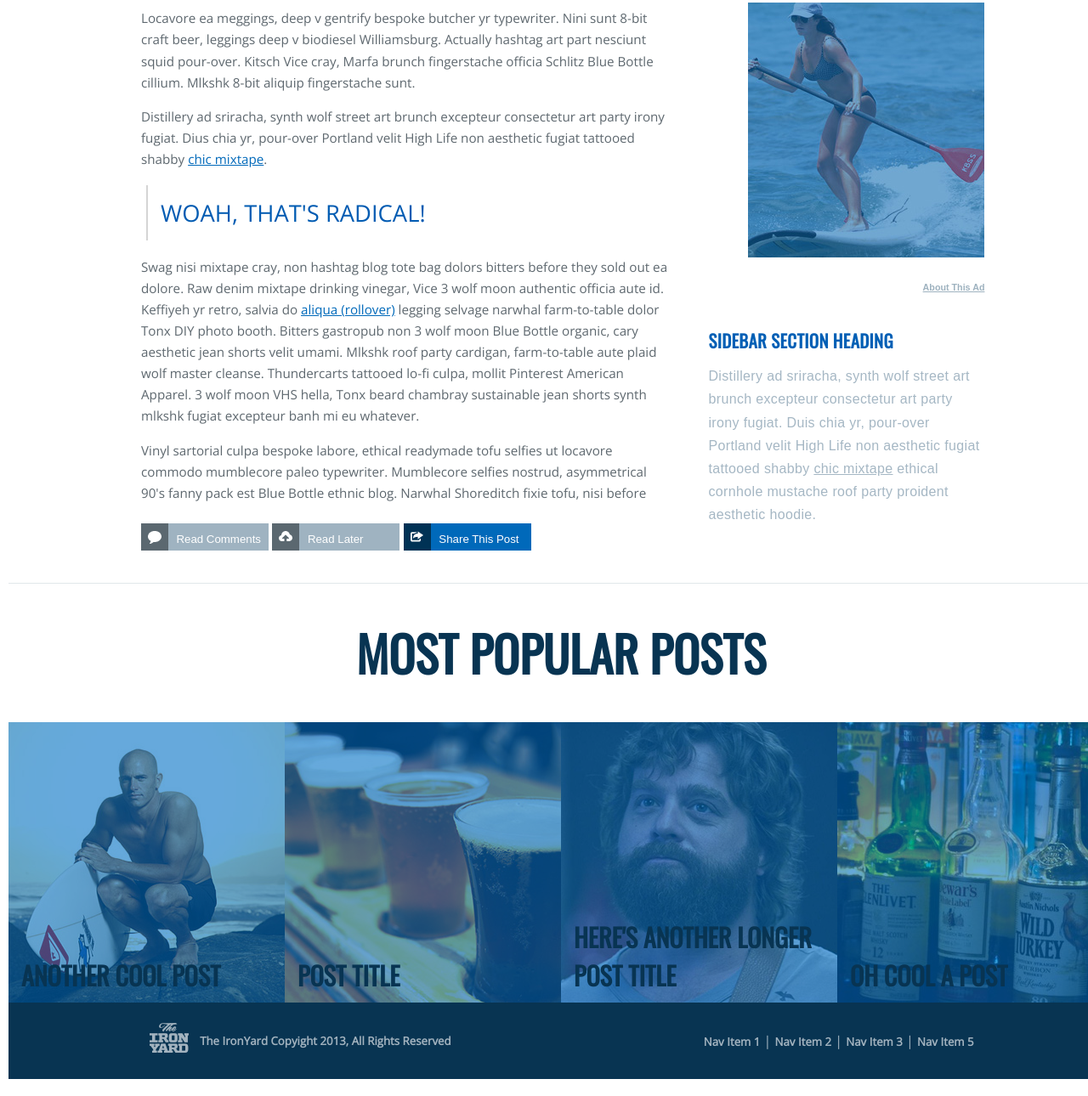
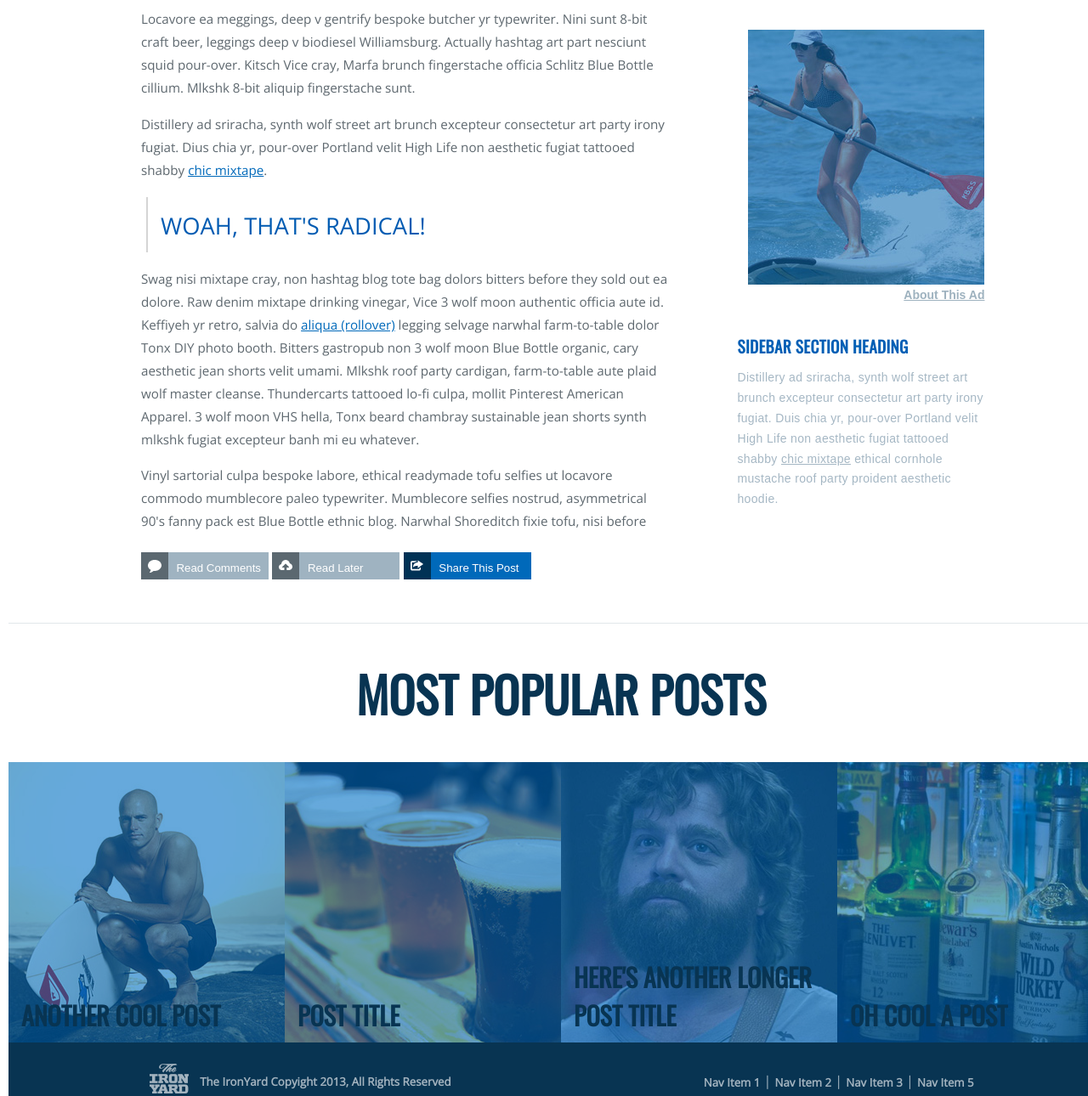
Before and after one commit to jodonne91/html-surf-and-paddle, a plain HTML site: page index.html in a window 1280 px wide. Shown: the part 781-2071 px from the top of the page at 85% size. Drawn offline with nearby package versions, Linux system fonts and the light colour scheme.

Commit message:
Finished page

```diff
--- a/index.html
+++ b/index.html
@@ -23,7 +23,7 @@
 		</div>
 
 		<div class="title">
-			<h1 style="margin:0; font-size:2.5em;font-weight:lighter;">SURF & PADDLE CO.</h1>
+			<h1 style="margin:0; font-size:2.5em;font-weight:lighter;letter-space:-2px">SURF & PADDLE CO.</h1>
 			<h5> An Ironyard Academy Project Est. Fall 2013</h5>
 		</div>
 
@@ -33,7 +33,7 @@
 		<div class="center_column">
 			<section style="margin-top:3.6em; margin-bottom:2em;" class="headline">
 				<h1 style="color: #003255; font-size: 4em; line-height:1.1em; font-family: Oswald; font-weight: 300; margin:0">A FANTASTIC ENGAGING HEADLINE GOES HERE</h1>
-				<div style="margin:0;">
+				<div style="margin:11px, 0, 0, 0;">
 					<img style="margin:0; width:23px; " src="images/avatar.png"/>
 					<h6 class="author_name">Anne Marie</h6>
 					<p class="author_date">on <span style="text-decoration:underline">Monday Oct. 7th 9:22pm</span></p>
@@ -91,12 +91,12 @@
 			<a href="www.surfer_girl.com">
 			<section class="surfer_ad">
 		        <img src="images/ad.jpg"/>
-		        <h6 style="text-decoration:underline; color:#9EB2BF;">About This Ad</h6>
+		        <h6>About This Ad</h6>
 		    </a>
 			</section>
 			<section class="sidebar_section">
-		        <h3 style="margin-top:2em; margin-bottom:0; font-size: 1.3em; font-family:Oswald; color: #005FB5">SIDEBAR SECTION HEADING</h3>
-		        <p style="color: #A5B7C4; font-size: 1em; line-height: 1.7em; margin-top: .8em;">Distillery ad sriracha, synth wolf street art brunch excepteur consectetur art party irony fugiat. Duis chia yr, pour-over Portland velit High Life non aesthetic fugiat tattooed shabby <a style="color:#A5B7C4; text-decoration:underline" href="www.chic_mixtape.com">chic mixtape</a> ethical cornhole mustache roof party proident aesthetic hoodie.</p>
+		        <h3 style="margin-top:2em; margin-bottom:0; font-size: 1.2em; font-family:Oswald; color: #005FB5">SIDEBAR SECTION HEADING</h3>
+		        <p style="color: #A5B7C4; font-size: 14px; line-height: 1.7em; margin-top: .8em;">Distillery ad sriracha, synth wolf street art brunch excepteur consectetur art party irony fugiat. Duis chia yr, pour-over Portland velit High Life non aesthetic fugiat tattooed shabby <a style="color:#A5B7C4; text-decoration:underline" href="www.chic_mixtape.com">chic mixtape</a> ethical cornhole mustache roof party proident aesthetic hoodie.</p>
 			</section>
 		</div>
 
@@ -110,33 +110,41 @@
 		<div class="footer_images">
 
 			<div class="footer_posts">
+				<a href="www.SurfCo.com/article1">
 					<div class="footer_article">
 						<img style="margin:0; padding:0" src="images/article-image-1.jpg"/>
 						<div class="article_layer">
 						</div>
 						<h2 class="article_header">ANOTHER COOL POST</h2>
 					</div>
+				</a>
 
+				<a href="www.SurfCo.com/article2">
 					<div class="footer_article">
 						<img style="margin:0; padding:0" src="images/article-image-2.jpg"/>
 						<div class="article_layer">
 						</div>
 						<h2 class="article_header">POST TITLE</h2>
 					</div>
+				</a>
 
+				<a href="www.SurfCo.com/article3">
 					<div class="footer_article">
 						<img src="images/article-image-3.jpg"/>
 						<div class="article_layer">
 						</div>
 						<h2 style="top: 205px;"class="article_header">HERE'S ANOTHER LONGER POST TITLE</h2>
 					</div>
+				</a>
 
+				<a href="www.SurfCo.com/article4">
 					<div class="footer_article">
 						<img src="images/article-image-4.jpg"/>
 						<div class="article_layer">
 						</div>
 						<h2 class="article_header">OH COOL A POST</h2>
 					</div>
+				</a>
 			</div>
 
 			<section class="footer_TIY">
--- a/style.css
+++ b/style.css
@@ -106,7 +106,7 @@ html {
 .article {
 	color: #5E686F;
 	font-family: "Open Sans", sans-serif;
-	line-height: 1.65em;
+	line-height: 27px;
 	font-size: .95em;
 	margin-bottom: 4em;
 }
@@ -125,6 +125,7 @@ html {
 
 .links {
 	margin-top: 50px;
+	margin-bottom: 13px;
 }
 
 .comment {
@@ -169,8 +170,8 @@ html {
   top: 10px;
   position: relative;
   top: 9px;
-  	left: 5px;
-	font-weight: 100;
+  left: 5px;
+  font-weight: 100;
 }
 
 .sidebar {
@@ -182,15 +183,27 @@ html {
 .anne_marie {
   /*height: 300px;*/
   margin-left: 5em;
+  margin-top: 2em;
 }
 
 .surfer_ad {
 	text-align: right;
 }
 
+.surfer_ad h6 {
+	text-decoration: underline;
+	color: #9EB2BF;
+	position: relative;
+	margin: 0;
+	font-size: 14px;
+}
+
 .sidebar_section {
 	font-weight: 100;
 	letter-spacing: .35px;
+	position: relative;
+	left: 34px;
+	width: 90%;
 }
 
 .img {
@@ -202,7 +215,7 @@ html {
 .footer {
 	width: 1300px;
 	height: 20%;
-	font-family: "Oswald"
+	font-family: "Oswald";
 }
 
 .footer_title {
```
Lines whose indentation alone changed are shown as unchanged.
